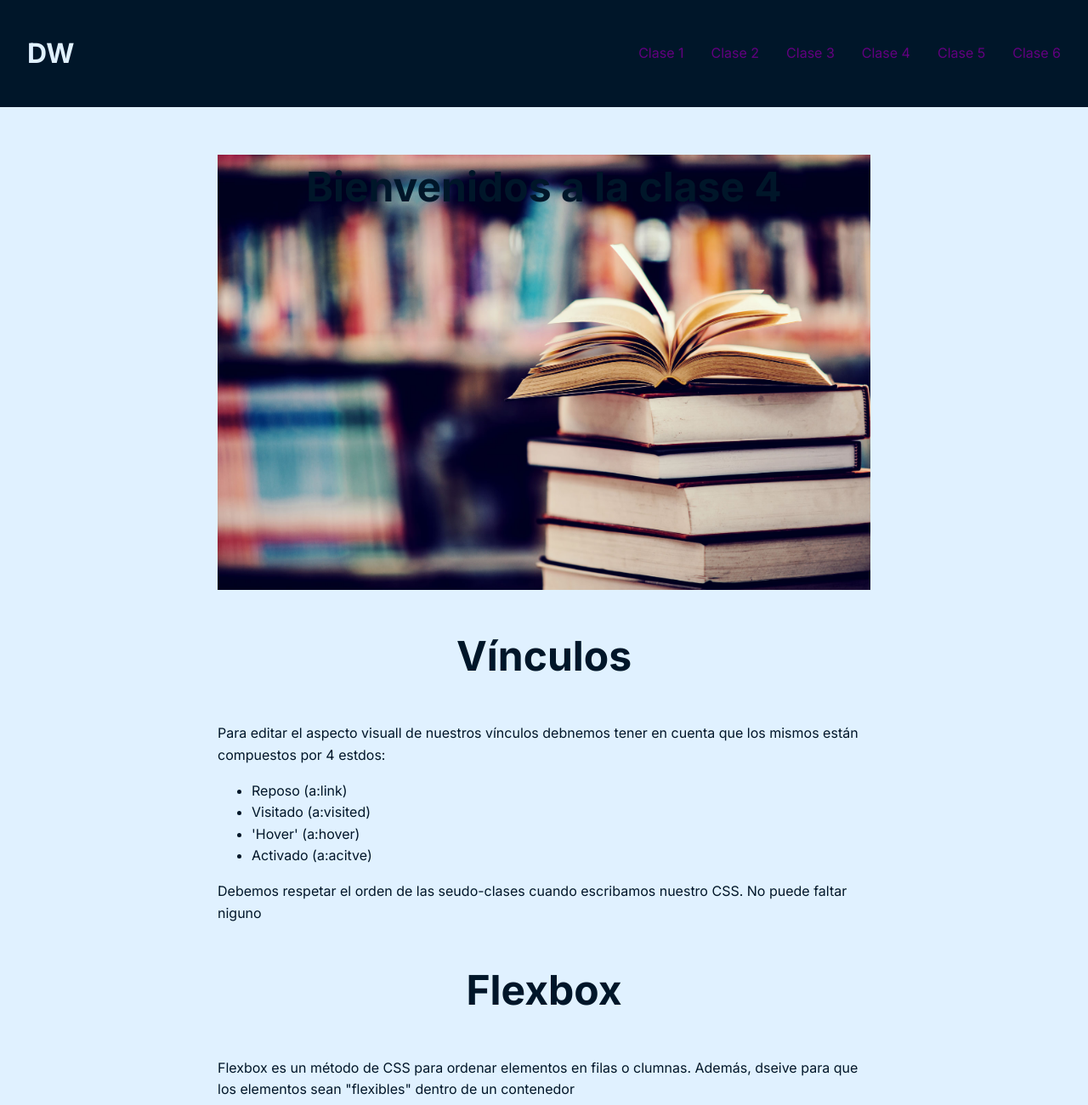
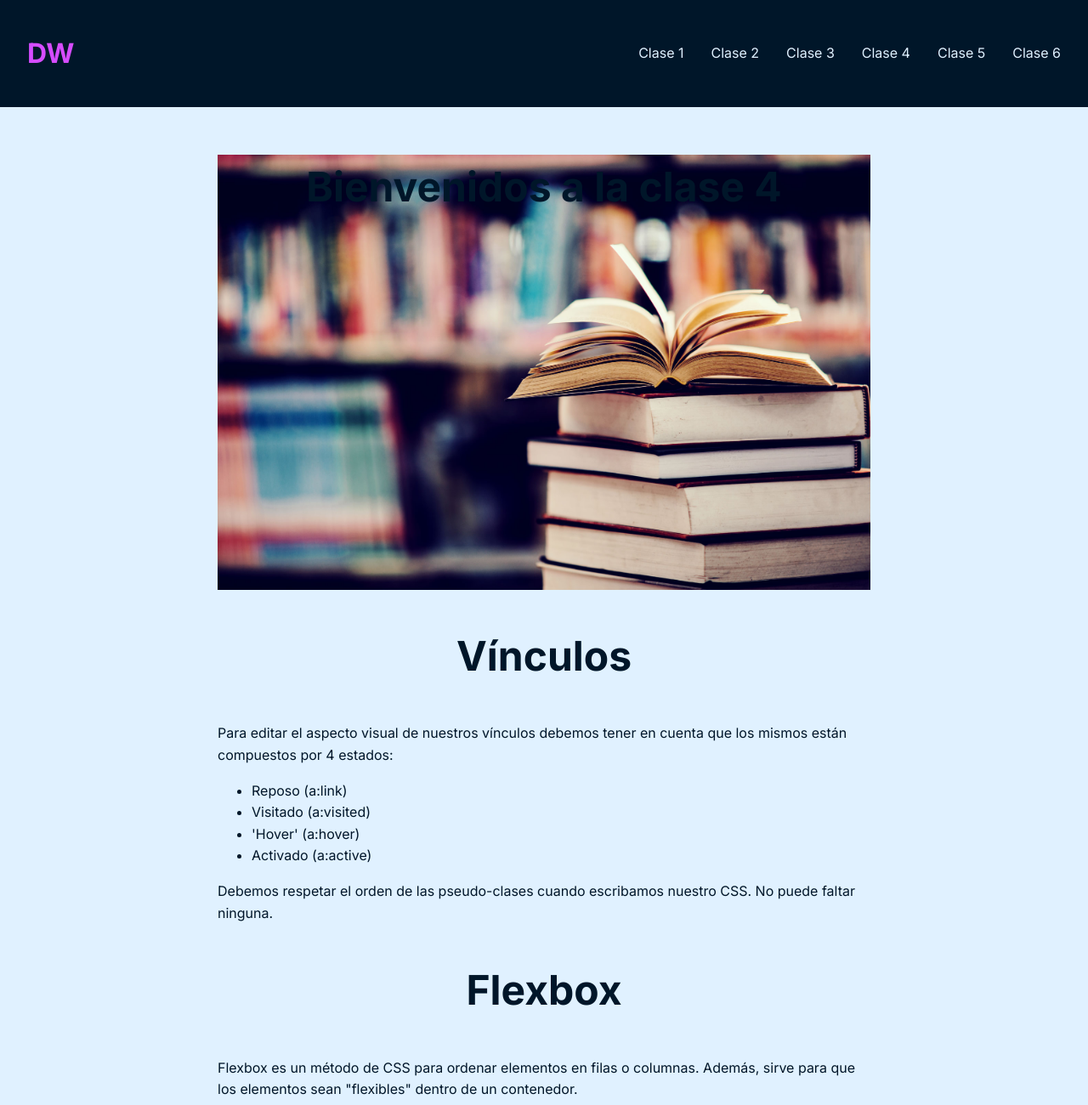
Before and after one commit to Andres-Pontes/77992, a plain HTML site: page clase4.html in a window 1280 px wide. Shown: the top 1300 px of the page at 85% size. Drawn offline with Linux system fonts and the light colour scheme.

Commit message:
Update clase4.html

```diff
--- a/clase4.html
+++ b/clase4.html
@@ -3,38 +3,21 @@
 <head>
     <meta charset="UTF-8">
     <meta name="viewport" content="width=device-width, initial-scale=1.0">
-    <title>Clase 3</title>
+    <title>Clase 4</title>
     <link rel="stylesheet" href="css/estilos.css">
 </head>
 <body>
     <header>
-        <h1>
-            <a href="index.html"></a>DW
-        </h1>
+        <h1><a class="logo" href="index.html">DW</a></h1>
 
         <nav>
             <ul>
-                <li>
-                    <a href="clase1.html">Clase 1</a>
-                </li>
-
-                <li>
-                    <a href="clase2.html">Clase 2</a>
-                </li>
-
-                <li>
-                     <a href="clase3.html">Clase 3</a>
-                </li>
-
-                <li>
-                     <a href="clase4.html">Clase 4</a>
-                </li>
-                <li>
-                     <a href="clase5.html">Clase 5</a>
-                </li>
-                <li>
-                     <a href="clase6.html">Clase 6</a>
-                </li>
+                <li><a class="nav" href="clase1.html">Clase 1</a></li>
+                <li><a class="nav" href="clase2.html">Clase 2</a></li>
+                <li><a class="nav" href="clase3.html">Clase 3</a></li>
+                <li><a class="nav" href="clase4.html">Clase 4</a></li>
+                <li><a class="nav" href="clase5.html">Clase 5</a></li>
+                <li><a class="nav" href="clase6.html">Clase 6</a></li>
             </ul>
         </nav>
     </header>
@@ -43,44 +26,44 @@
         <section id="bienvenida">
             <h1>Bienvenidos a la clase 4</h1>
         </section>
-
         <section>
             <h1>Vínculos</h1>
-            <p>Para editar el aspecto visuall de nuestros vínculos debnemos tener en cuenta que los mismos están compuestos por 4 estdos:</p>
+            <p>Para editar el aspecto visual de nuestros vínculos debemos tener en cuenta que los mismos están compuestos por 4 estados:</p>
             <ul>
                 <li>Reposo (a:link)</li>
                 <li>Visitado (a:visited)</li>
                 <li>'Hover' (a:hover)</li>
-                <li>Activado (a:acitve)</li>
+                <li>Activado (a:active)</li>
             </ul>
-            <p>Debemos respetar el orden de las seudo-clases cuando escribamos nuestro CSS. No puede faltar niguno</p>
+            <p>Debemos respetar el orden de las pseudo-clases cuando escribamos nuestro CSS. No puede faltar ninguna.</p>
         </section>
         <section>
             <h1>Flexbox</h1>
-            <p>Flexbox es un método de CSS para ordenar elementos en filas o clumnas. Además, dseive para que los elementos sean "flexibles" dentro de un contenedor</p>
+            <p>Flexbox es un método de CSS para ordenar elementos en filas o columnas. Además, sirve para que los elementos sean "flexibles" dentro de un contenedor.</p>
 
-            <div class = "contenedor-flex">
+            <div class="contenedor-flex">
                 <div class="item">1</div>
                 <div class="item">2</div>
                 <div class="item">3</div>
                 <div class="item">4</div>
             </div>
-
         </section>
-
     </main>
 
     <footer>
-        <h1>
-            Sobre nuestro curso:
-        </h1>
+        <h1>Sobre nuestro curso:</h1>
         <nav>
             <ul>
-                <li><a class="footer" href="">Programas</a></li>
+                <li><a href="" class="footer">Programa</a></li>
+                <li><a href="" class="footer">Alumni</a></li>
+                <li><a href="" class="footer">Discord</a></li>
 
-                <li><a class="footer" href="" >Alumni</a></li>
+                <li>
+                    <a href="https://wa.me/5491152638148" class="contacto" target="_blank">
+                        <img src="img/whatsapp-brands-solid-full.svg" alt="Contactanos a través de Whatsapp!">
+                    </a>
+                </li>
 
-                <li><a class="footer" href="">Discord</a></li>
             </ul>
         </nav>
     </footer>
```
